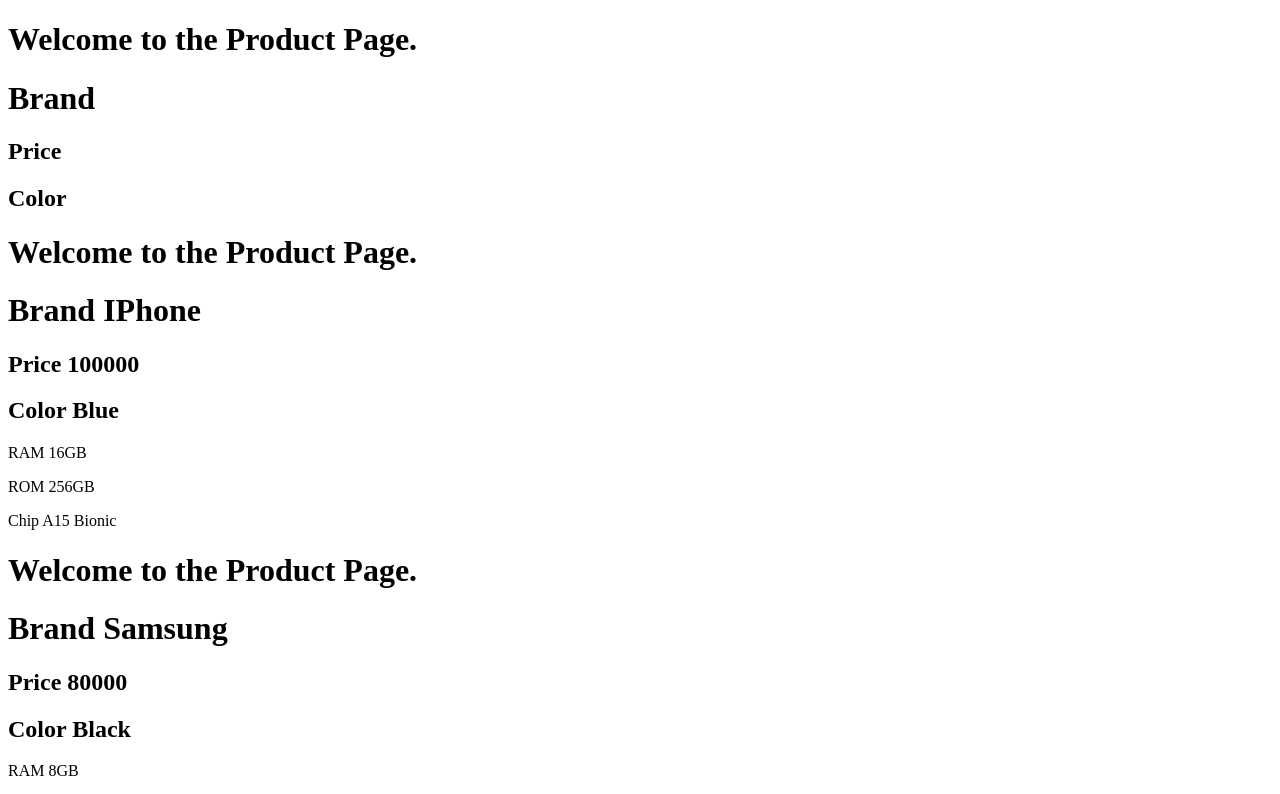
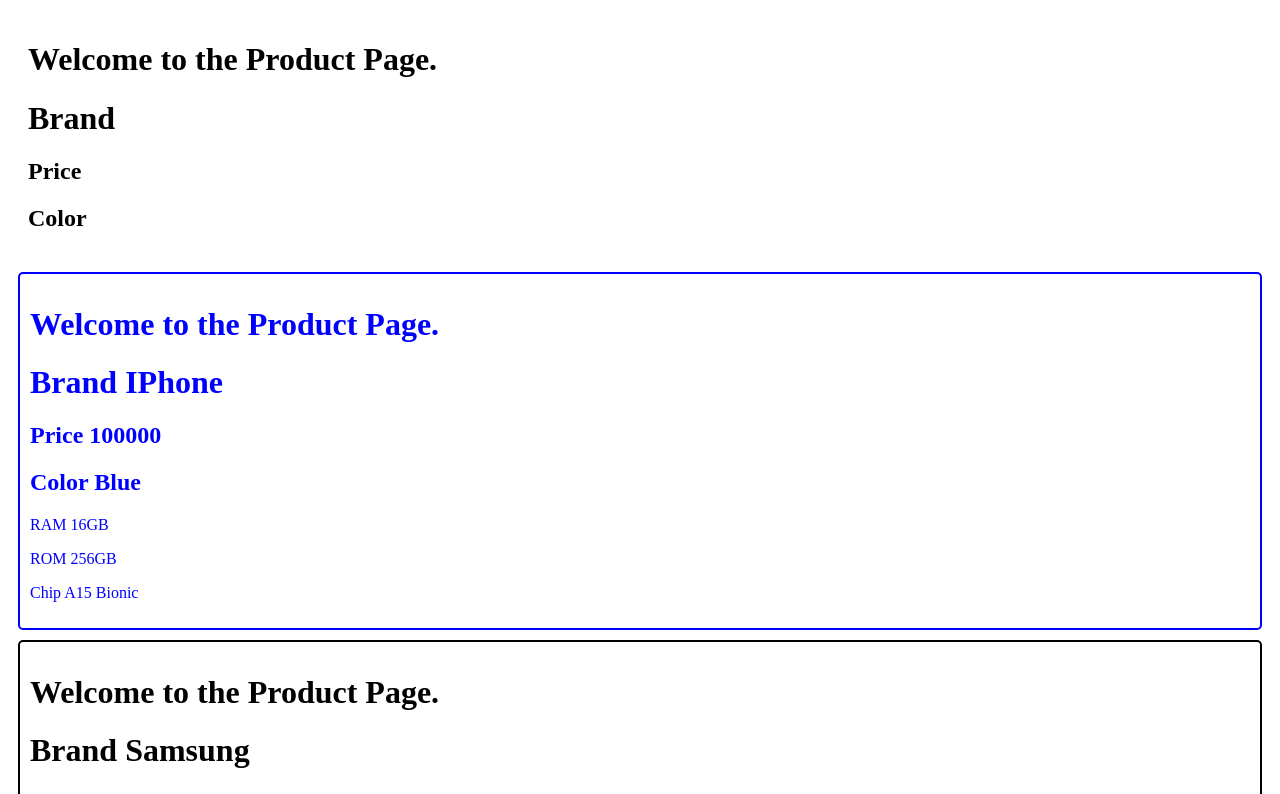
Before and after one commit to Sirang-17/beginner-react, a React (Vite) app: page / in a window 1280 px wide. Shown: the top 794 px of the page. Built offline with nearby package versions, Linux system fonts and the light colour scheme.

Commit message:
Inline Styling and Internal Styling

```diff
--- a/src/components/Product.jsx
+++ b/src/components/Product.jsx
@@ -1,8 +1,19 @@
 import React from 'react'
 
 const Product = ({name, price, color, data = {}}) => {
+  //internal CSS
+  const myStyle = {
+    color: color,
+    border: `2px solid ${color}`,
+    padding: "10px",
+    margin: "10px",
+    borderRadius: "5px"
+  };
   return (
+    // inline CSS
     <>
+    {/* <div style = {{color: color, border: `2px solid ${color}`, padding: "10px", margin: "10px", borderRadius: "5px"}} > */}
+      <div style = {myStyle}>
       <h1>Welcome to the Product Page.</h1>
 
         <h1>Brand {name}</h1>
@@ -15,6 +26,7 @@
             <p>Chip {data.chip}</p>
           </>
         )}
+    </div>
     </>
   )
 }
```
